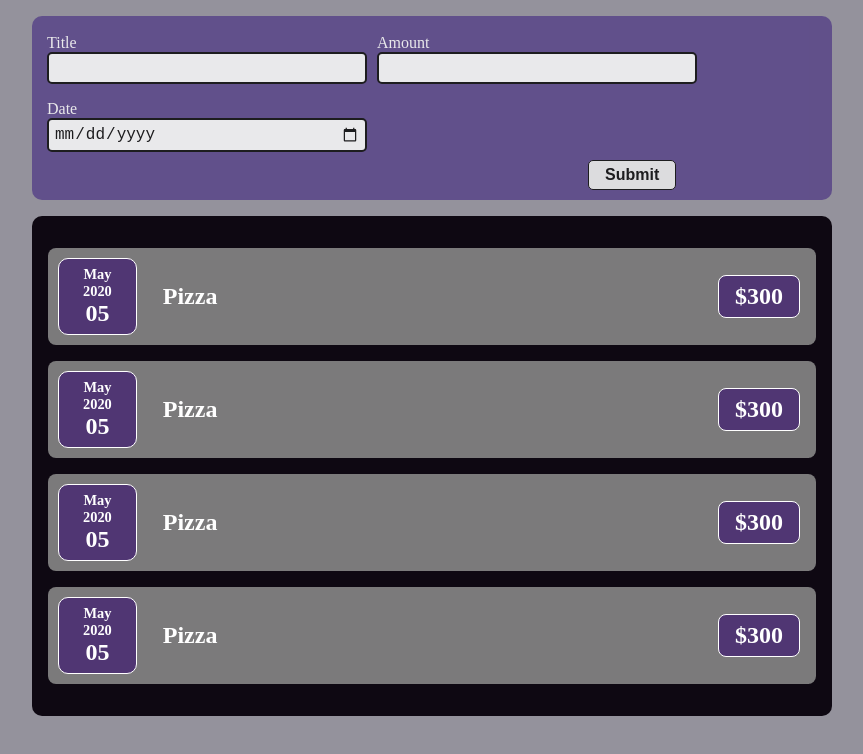
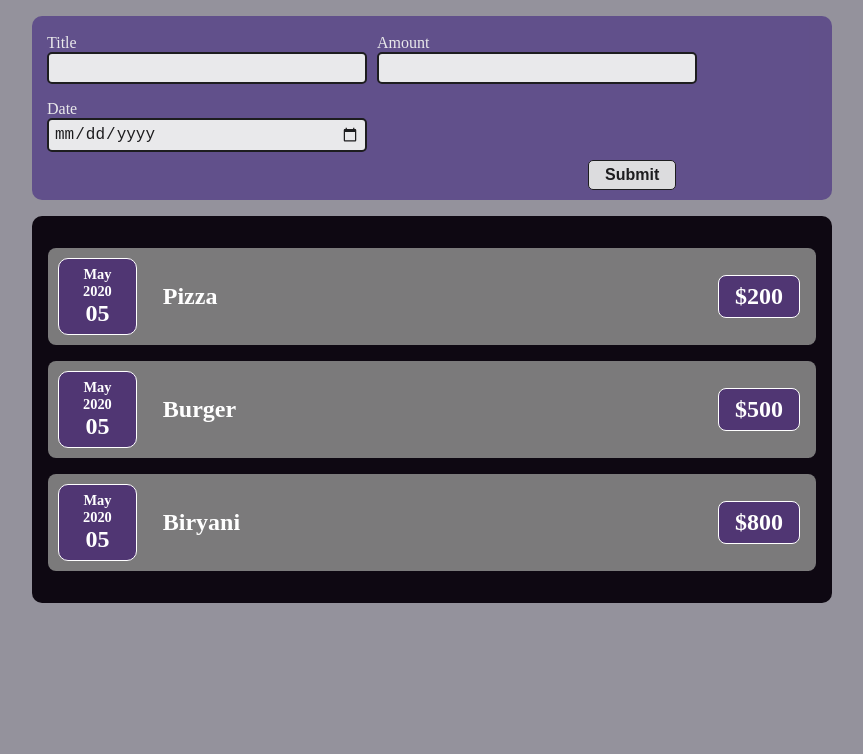
Before and after one commit to SujeetOfficialGitHub/React-Expense-Tracker, a React (Create React App) app: page / in a window 1280 px wide. Shown: the top 754 px of the page, without its empty margins (208-1071 px from the left). Built offline with nearby package versions, Linux system fonts and the light colour scheme.

Commit message:
Create a expenses list and showing through iteration

```diff
--- a/src/App.js
+++ b/src/App.js
@@ -2,12 +2,32 @@ import './App.css';
 import Expenses from './component/expenses/Expenses';
 import NewExpenses from './component/newExpenses/NewExpenses';
 
+const expensesList = [
+  {
+    id : 1,
+    title : 'Pizza',
+    amount : 200,
+    date : new Date(2020, 2, 4)
+  },
+  {
+    id : 2,
+    title : 'Burger',
+    amount : 500,
+    date : new Date(2022, 5, 4)
+  },
+  {
+    id : 3,
+    title : 'Biryani',
+    amount : 800,
+    date : new Date(2023, 2, 4)
+  }
+]
 
 function App() {
   return (
     <div className="container">
         <NewExpenses />
-        <Expenses />
+        <Expenses expenses={expensesList} />
     </div>
   );
 }
--- a/src/component/expenses/Expenses.js
+++ b/src/component/expenses/Expenses.js
@@ -1,13 +1,12 @@
 import React from 'react'
 import './Expenses.css'
 import ExpensesItem from './ExpensesItem'
-const Expenses = () => {
+const Expenses = (props) => {
   return (
     <div className="expenses">
-        <ExpensesItem />
-        <ExpensesItem />
-        <ExpensesItem />
-        <ExpensesItem />
+        {props.expenses.map((item, i) => (
+          <ExpensesItem key={item.id} title={props.expenses[i].title} amount={props.expenses[i].amount} data={props.expenses[i].date} />
+        ))}
     </div>
   )
 }
--- a/src/component/expenses/ExpensesItem.js
+++ b/src/component/expenses/ExpensesItem.js
@@ -1,7 +1,7 @@
 import React from 'react'
 import './ExpensesItem.css'
 
-const ExpensesItem = () => {
+const ExpensesItem = (props) => {
   return (
     <>
         <div className="expense-item">
@@ -11,8 +11,8 @@ const ExpensesItem = () => {
                 <div>05</div>
             </div>
             <div className="expenses-description">
-                <div>Pizza</div>
-                <div className="expenses-amount">$300</div>
+                <div>{props.title}</div>
+                <div className="expenses-amount">${props.amount}</div>
             </div>
         </div>
     </>
```
